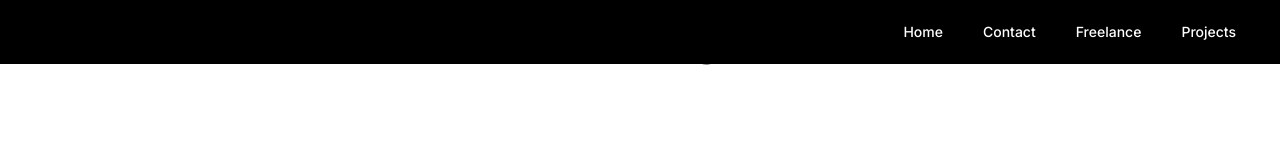
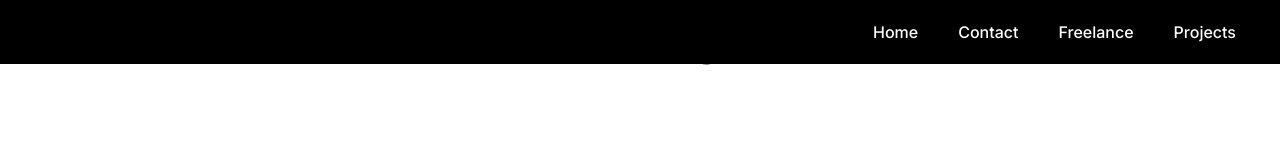
Before and after one commit to Valencia2019/Valencia2019.github.io, a Next.js app in the folder next-portfolio/nextjs-portfolio/: page / in a window 1280 px wide. Shown: the top 160 px of the page. Built offline with nearby package versions, Linux system fonts and the light colour scheme; grey boxes are pictures that could not be loaded.

Commit message:
adding data test id attribute to navbar

```diff
--- a/next-portfolio/nextjs-portfolio/src/components/Navbar.tsx
+++ b/next-portfolio/nextjs-portfolio/src/components/Navbar.tsx
@@ -46,17 +46,17 @@ export const Navbar = () => {
           </div>
           <div className="flex-1 flex items-center justify-end">
             <div className="flex space-x-4">
-              <Link href="/" className="text-white px-3 py-2 rounded-md text-sm font-medium hover:underline">
-                Home
+              <Link href="/" className="text-white px-3 py-2 rounded-md text-md font-medium hover:underline" data-testid="home-link">
+                <h1>Home</h1>
               </Link>
-              <Link href="/contact" className="text-white px-3 py-2 rounded-md text-sm font-medium hover:underline">
-                Contact
+              <Link href="/contact" className="text-white px-3 py-2 rounded-md text-md font-medium hover:underline" data-testid="contact-link">
+                <h1>Contact</h1>
               </Link>
-              <Link href="/freelance" className="text-white px-3 py-2 rounded-md text-sm font-medium hover:underline">
-                Freelance
+              <Link href="/freelance" className="text-white px-3 py-2 rounded-md text-md font-medium hover:underline" data-testid="freelance-link">
+                <h1>Freelance</h1>
               </Link>
-              <Link href="/projects" className="text-white px-3 py-2 rounded-md text-sm font-medium hover:underline">
-                Projects
+              <Link href="/projects" className="text-white px-3 py-2 rounded-md text-md font-medium hover:underline" data-testid="projects-link">
+                <h1>Projects</h1>
               </Link>
             </div>
           </div>
```
Also changed, not shown: 1 other file (tests, documents, lock files or other folders).
